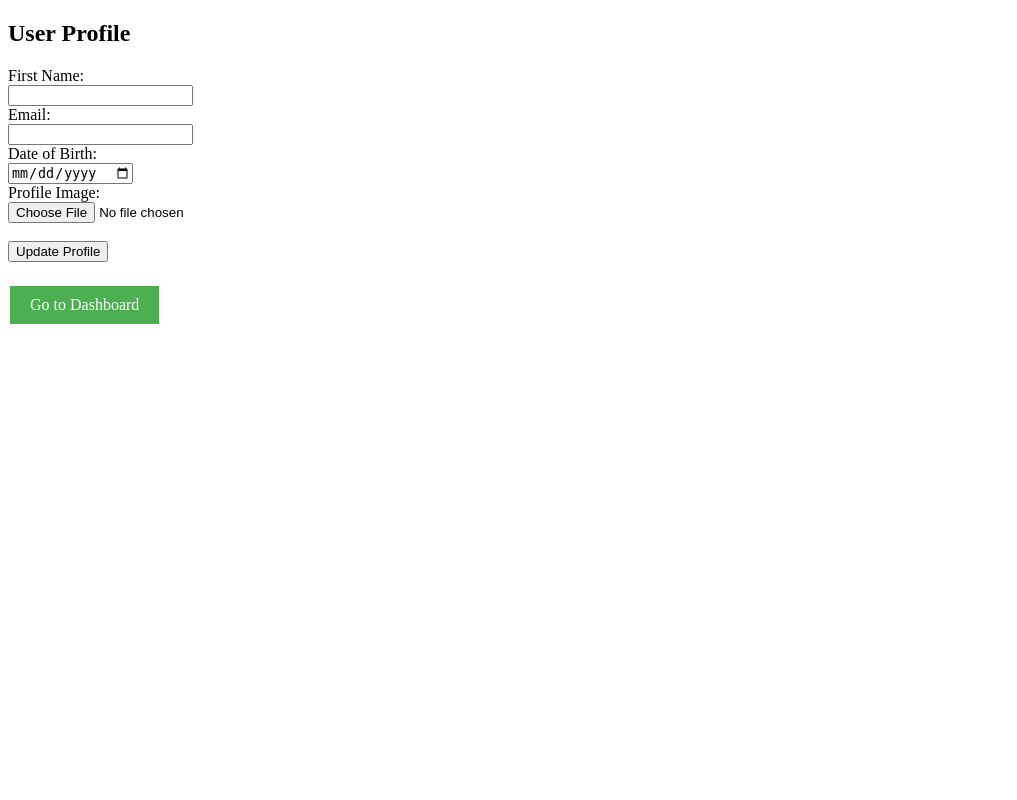
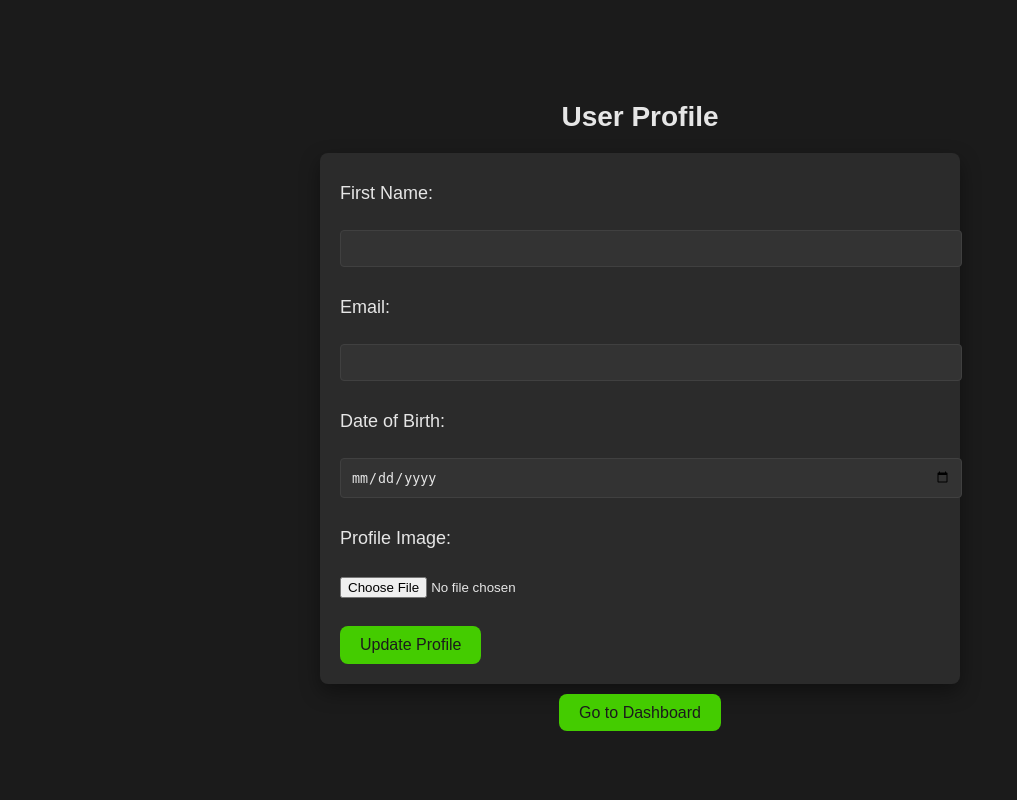
Before and after one commit to Neha20072007/php-app, a PHP site: page /profile.php in a window 1280 px wide. Shown: the whole page, without its empty margins (0-1017 px from the left). Run offline with PHP 8.4, Linux system fonts and the light colour scheme; the visitor is signed in with stand-in values (Sample User, id 1); data that the repository does not hold is empty.

Commit message:
Added Style to profile Section

```diff
--- a/app/src/profile.php
+++ b/app/src/profile.php
@@ -48,21 +48,101 @@ if ($_SERVER['REQUEST_METHOD'] == 'POST') {
 <head>
     <title>Profile</title>
     <style>
+        /* General Page Styling */
+        body {
+            font-family: 'Arial', sans-serif;
+            margin: 0;
+            padding: 0;
+            background-color: #1b1b1b;
+            color: #e6e6e6;
+            display: flex;
+            justify-content: center;
+            align-items: center;
+            flex-direction: column;
+            min-height: 100vh;
+        }
+
+        h2 {
+            font-size: 28px;
+            margin-bottom: 20px;
+            text-align: center;
+        }
+
+        h3 {
+            font-size: 24px;
+            margin-bottom: 20px;
+            text-align: center;
+        }
+
+        form {
+            max-width: 600px;
+            width: 100%;
+            margin: 0 auto;
+            background-color: #2b2b2b;
+            padding: 20px;
+            border-radius: 8px;
+            box-shadow: 0 8px 20px rgba(0, 0, 0, 0.4);
+        }
+
+        label {
+            font-size: 18px;
+            margin-top: 10px;
+            display: block;
+        }
+
+        input[type="text"],
+        input[type="email"],
+        input[type="date"] {
+            width: 100%;
+            padding: 10px;
+            margin: 8px 0 20px;
+            border: 1px solid #404040;
+            border-radius: 4px;
+            background-color: #333;
+            color: #e6e6e6;
+        }
+
+        input[type="file"] {
+            margin: 10px 0;
+        }
+
+        input[type="submit"] {
+            background-color: #44cc00; /* Green */
+            color: #1b1b1b;
+            padding: 10px 20px;
+            border: none;
+            border-radius: 8px;
+            cursor: pointer;
+            font-size: 16px;
+            transition: background-color 0.3s;
+        }
+
+        input[type="submit"]:hover {
+            background-color: #99ff66;
+        }
+
+        /* Button Styles */
         .button-container {
             margin-top: 20px;
+            text-align: center;
         }
+
         .button {
-            background-color: #4CAF50; /* Green */
+            background-color: #44cc00; /* Green */
+            color: #1b1b1b;
+            padding: 10px 20px;
             border: none;
-            color: white;
-            padding: 10px 20px;
-            text-align: center;
+            border-radius: 8px;
             text-decoration: none;
-            display: inline-block;
             font-size: 16px;
-            margin: 4px 2px;
             cursor: pointer;
+            transition: background-color 0.3s;
         }
+
+        .button:hover {
+            background-color: #99ff66;
+        }
+
     </style>
 </head>
 <body>
```
Also changed, not shown: app/public/users.php (+24 -9 lines).
